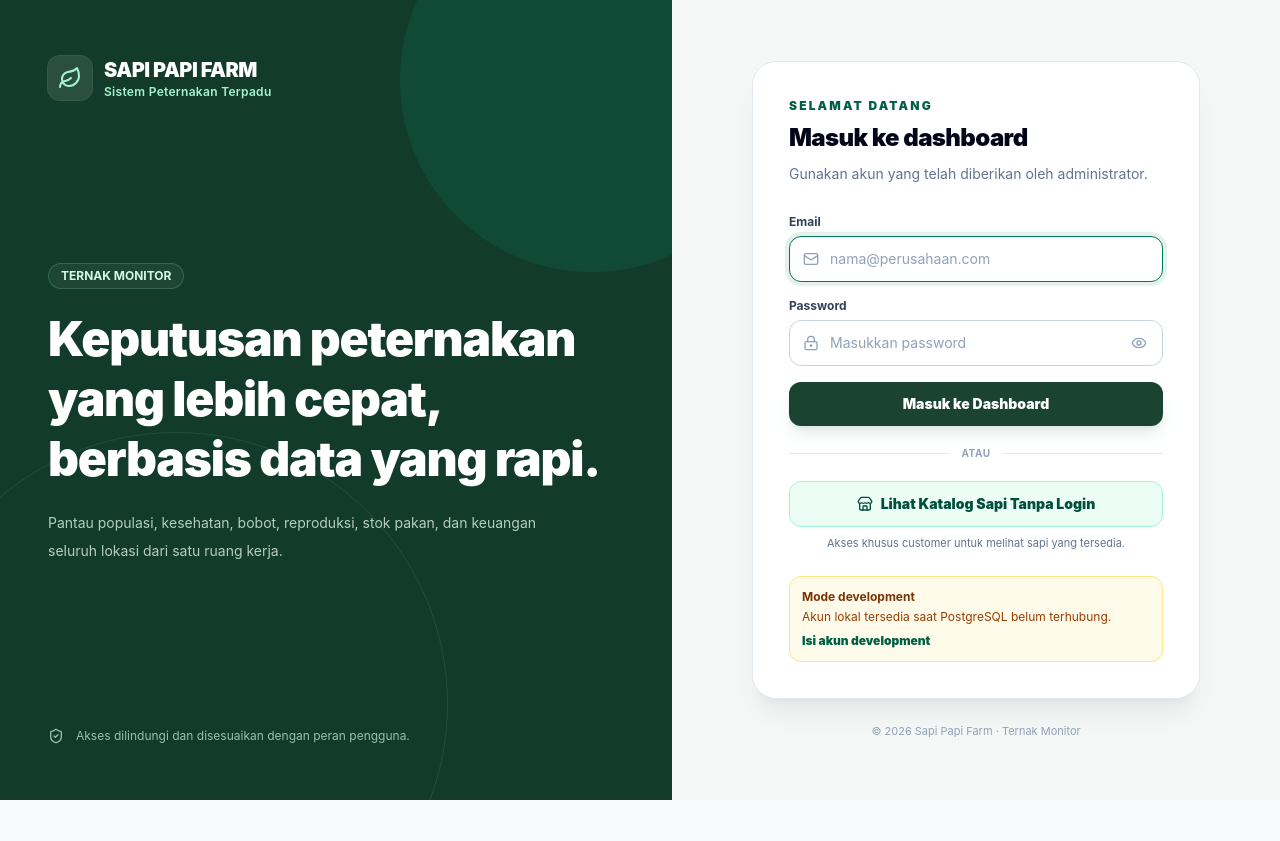
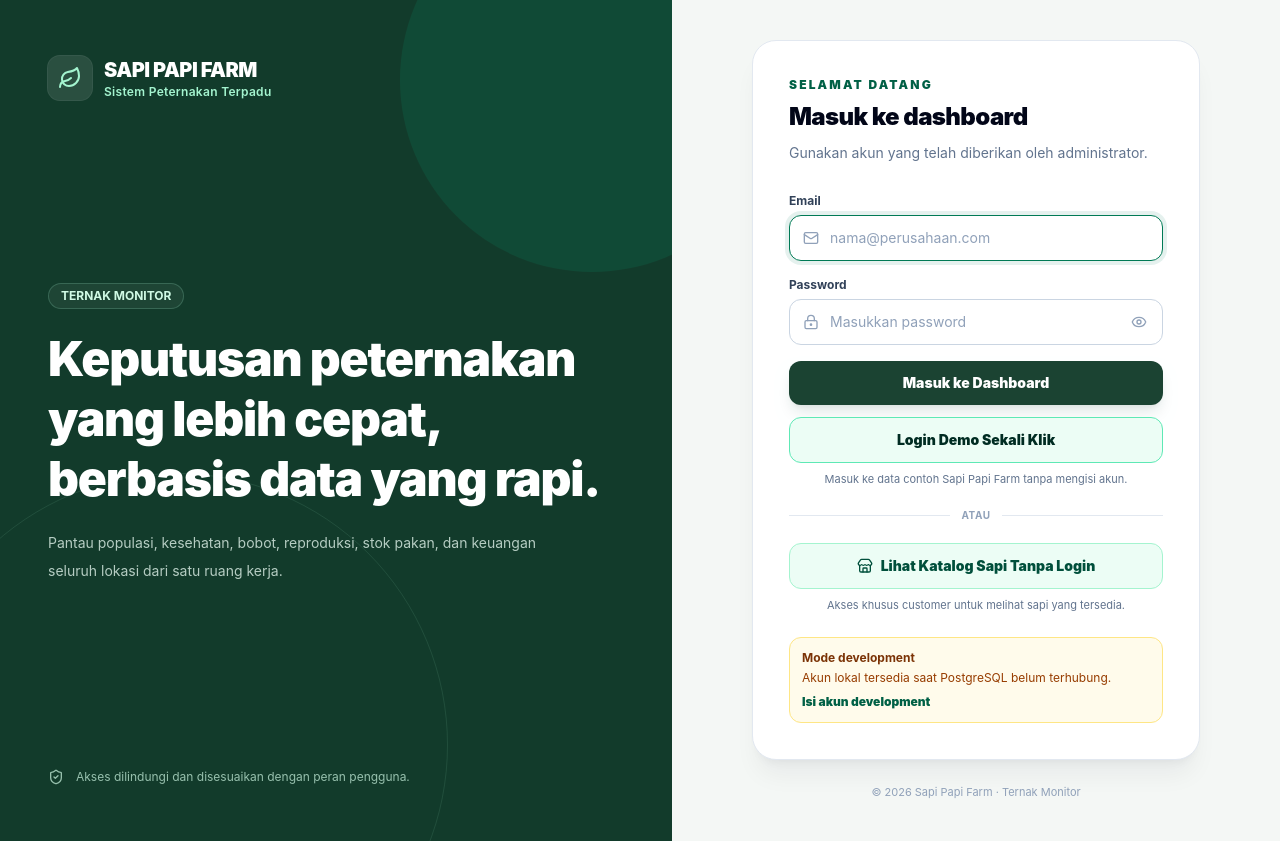
Before and after one commit to andikashln/ternak-monitor, a React (Vite) app in the folder frontend/: page / in a window 1280 px wide. Before the commit the page ends 800 px from the top, so only its background shows below. Built offline with nearby package versions, Linux system fonts and the light colour scheme; no server answers.

Commit message:
feat: add one-click static demo login

```diff
--- a/frontend/src/App.tsx
+++ b/frontend/src/App.tsx
@@ -30,7 +30,7 @@ import { SalesCatalogView } from './components/catalog/SalesCatalogView';
 
 import { storeService } from './services/storeService';
 import { authAPI, authSession } from './services/api';
-import { getStaticDemoSession, shouldUseStaticDemoFallback } from './services/demoAuth';
+import { getOneClickDemoSession, getStaticDemoSession, shouldUseStaticDemoFallback } from './services/demoAuth';
 import { LivestockItem, UserProfile } from './types';
 
 type AuthState = 'checking' | 'authenticated' | 'guest';
@@ -111,6 +111,14 @@ export function App() {
     }
   };
 
+  const handleDemoLogin = async () => {
+    const demoSession = getOneClickDemoSession();
+    authSession.setToken(demoSession.token);
+    storeService.setCurrentUser(demoSession.user);
+    setActiveTab('dashboard');
+    setAuthState('authenticated');
+  };
+
   const handleLogout = async () => {
     try {
       await authAPI.logout();
@@ -181,7 +189,7 @@ export function App() {
         </div>
       );
     }
-    return <LoginPage onLogin={handleLogin} onOpenCatalog={() => setShowPublicCatalog(true)} />;
+    return <LoginPage onLogin={handleLogin} onDemoLogin={handleDemoLogin} onOpenCatalog={() => setShowPublicCatalog(true)} />;
   }
 
   if (currentUser.role === 'USER') {
--- a/frontend/src/components/auth/LoginPage.tsx
+++ b/frontend/src/components/auth/LoginPage.tsx
@@ -3,10 +3,11 @@ import { AlertCircle, Eye, EyeOff, Leaf, Loader2, LockKeyhole, Mail, ShieldCheck
 
 interface LoginPageProps {
   onLogin: (email: string, password: string) => Promise<void>;
+  onDemoLogin: () => Promise<void>;
   onOpenCatalog: () => void;
 }
 
-export const LoginPage: React.FC<LoginPageProps> = ({ onLogin, onOpenCatalog }) => {
+export const LoginPage: React.FC<LoginPageProps> = ({ onLogin, onDemoLogin, onOpenCatalog }) => {
   const [email, setEmail] = useState('');
   const [password, setPassword] = useState('');
   const [showPassword, setShowPassword] = useState(false);
@@ -21,6 +22,18 @@ export const LoginPage: React.FC<LoginPageProps> = ({ onLogin, onOpenCatalog })
       await onLogin(email.trim(), password);
     } catch (error) {
       setErrorMessage(error instanceof Error ? error.message : 'Tidak dapat masuk. Silakan coba kembali.');
+    } finally {
+      setIsSubmitting(false);
+    }
+  };
+
+  const handleDemoLogin = async () => {
+    setErrorMessage('');
+    setIsSubmitting(true);
+    try {
+      await onDemoLogin();
+    } catch (error) {
+      setErrorMessage(error instanceof Error ? error.message : 'Login demo belum dapat dibuka. Silakan coba kembali.');
     } finally {
       setIsSubmitting(false);
     }
@@ -146,6 +159,17 @@ export const LoginPage: React.FC<LoginPageProps> = ({ onLogin, onOpenCatalog })
               </button>
             </form>
 
+            <button
+              type="button"
+              onClick={handleDemoLogin}
+              disabled={isSubmitting}
+              className="mt-3 flex w-full items-center justify-center gap-2 rounded-xl border border-emerald-300 bg-emerald-50 px-4 py-3 text-sm font-black text-emerald-950 transition hover:bg-emerald-100 disabled:cursor-not-allowed disabled:opacity-60"
+            >
+              {isSubmitting && <Loader2 className="h-4 w-4 animate-spin" />}
+              {isSubmitting ? 'Membuka Demo...' : 'Login Demo Sekali Klik'}
+            </button>
+            <p className="mt-2 text-center text-[11px] text-slate-500">Masuk ke data contoh Sapi Papi Farm tanpa mengisi akun.</p>
+
             <div className="my-5 flex items-center gap-3 text-[10px] font-bold uppercase tracking-wider text-slate-400">
               <span className="h-px flex-1 bg-slate-200" /> atau <span className="h-px flex-1 bg-slate-200" />
             </div>
--- a/frontend/src/services/demoAuth.ts
+++ b/frontend/src/services/demoAuth.ts
@@ -25,11 +25,14 @@ export function shouldUseStaticDemoFallback(httpStatus?: number): boolean {
   return httpStatus === undefined || httpStatus === 405;
 }
 
-export function getStaticDemoSession(email: string, password: string): StaticDemoSession | null {
-  if (email !== DEMO_EMAIL || password !== DEMO_PASSWORD) return null;
-
+export function getOneClickDemoSession(): StaticDemoSession {
   return {
     token: 'static-demo-owner-session',
     user: DEMO_OWNER,
   };
 }
+
+export function getStaticDemoSession(email: string, password: string): StaticDemoSession | null {
+  if (email !== DEMO_EMAIL || password !== DEMO_PASSWORD) return null;
+  return getOneClickDemoSession();
+}
```
Also changed, not shown: 1 other file (tests, documents, lock files or other folders).
